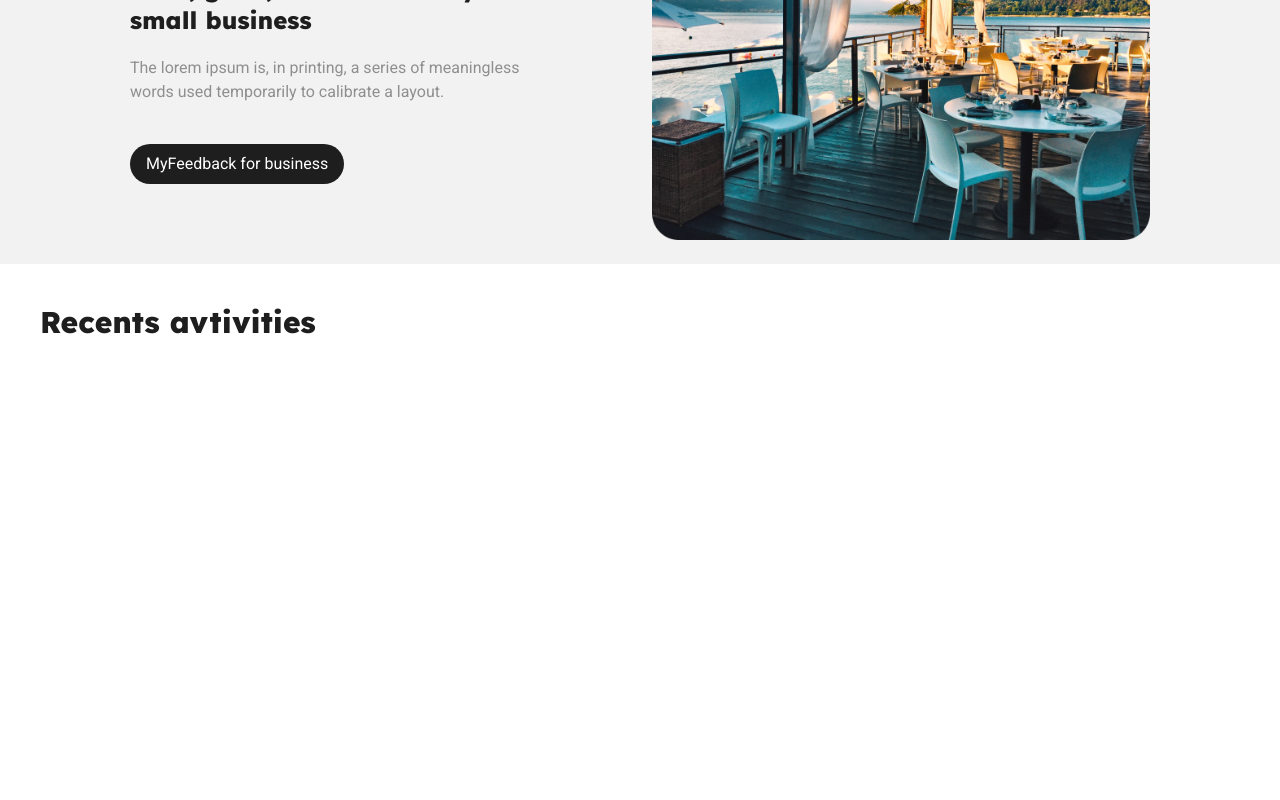
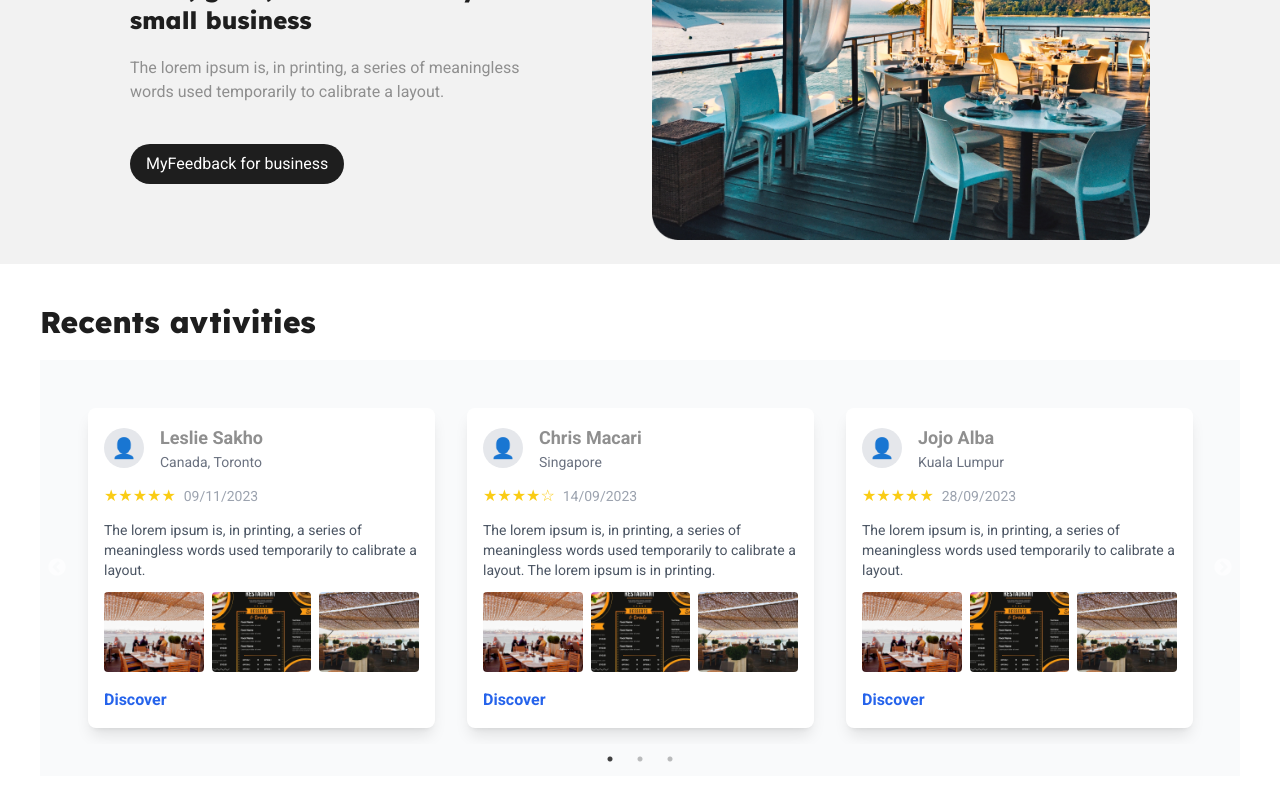
Before and after one commit to shakil-devcraft/myfeedback, a React (Vite) app: page /Restaurants in a window 1280 px wide. Shown: the part 2468-3268 px from the top of the page. Before the commit the page ends 2868 px from the top, so only its background shows below. Built offline with nearby package versions, Linux system fonts and the light colour scheme.

Commit message:
testimonial section start

```diff
--- a/src/components/shared/ActivitiesCard.jsx
+++ /dev/null
@@ -1,40 +0,0 @@
-import clsx from "clsx";
-import { twMerge } from "tailwind-merge";
-import PropTypes from "prop-types";
-
-const ActivitiesCard = ({
-  userImg,
-  user,
-  userLocation,
-  date,
-  description,
-  img
-}) => {
-  return (
-    <div className={twMerge(clsx("p-3 md:p-4"))}>
-      {/* Render Stars */}
-      {/* <div className="flex gap-1">
-        {Array.from({ length: 5 }).map((_, index) => (
-          <span
-            className="text-white bg-[#E8A641] w-4 h-4 text-base p-1 rounded-sm flex justify-center items-center text-center"
-            key={index}
-          >
-            &#9733;
-          </span> // Unicode Star
-        ))}
-      </div> */}
-
-    </div>
-  );
-};
-
-ActivitiesCard.propTypes = {
-  image: PropTypes.string.isRequired,
-  title: PropTypes.string.isRequired,
-  userLocation: PropTypes.string.isRequired,
-  date: PropTypes.string.isRequired,
-  description: PropTypes.string.isRequired,
-  img: PropTypes.string.isRequired,
-};
-
-export default ActivitiesCard;
--- a/src/components/slides/RecentsSlider.jsx
+++ /dev/null
@@ -1,62 +0,0 @@
-import Slider from "react-slick";
-import "slick-carousel/slick/slick.css";
-import "slick-carousel/slick/slick-theme.css";
-import { recentsActivities } from "../../api";
-import ActivitiesCard from "../shared/ActivitiesCard";
-
-const RecentsSlider = () => {
-  const settings = {
-    dots: true,
-    infinite: true,
-    speed: 500,
-    slidesToShow: 3,
-    slidesToScroll: 1,
-    responsive: [
-      {
-        breakpoint: 1024, // Large devices
-        settings: {
-          slidesToShow: 2,
-          slidesToScroll: 1,
-        },
-      },
-      {
-        breakpoint: 768, // Medium devices
-        settings: {
-          slidesToShow: 2,
-          slidesToScroll: 1,
-        },
-      },
-      {
-        breakpoint: 640, // Small devices
-        settings: {
-          slidesToShow: 1,
-          slidesToScroll: 1,
-        },
-      },
-    ],
-  };
-
-  return (
-    <section className="bg-b-color rounded-lg p-8">
-      <h2 className="text-white text-2xl md:text-3xl font-normal font-lexend text-center md:text-start lg:pl-2 mb-6">
-        Find the best restaurant ratings below
-      </h2>
-
-      <Slider {...settings}>
-          {recentsActivities?.map((item, index) => (
-              <ActivitiesCard
-              key={index}
-              userImg={item?.userImg}
-              user={item?.user}
-              userLocation={item?.userLocation}
-              date={item?.date}
-              description={item?.description}
-              img={item?.img}
-            />
-          ))}
-      </Slider>
-    </section>
-  );
-};
-
-export default RecentsSlider;
--- /dev/null
+++ b/src/components/slides/TestimonialSlider.jsx
@@ -0,0 +1,149 @@
+import Slider from "react-slick";
+import PropTypes from "prop-types";
+import "slick-carousel/slick/slick.css";
+import "slick-carousel/slick/slick-theme.css";
+
+const TestimonialCard = ({ user }) => {
+  const { name, location, date, rating, description, images } = user;
+
+  return (
+    <div className="p-4">
+      <div className="bg-white shadow-lg rounded-lg p-4 h-full">
+        {/* Header Section */}
+        <div className="flex items-center gap-4">
+          <div className="w-10 h-10 bg-gray-200 rounded-full flex items-center justify-center">
+            <span className="text-gray-500 text-xl">&#128100;</span>
+          </div>
+          <div>
+            <h3 className="font-bold text-lg">{name}</h3>
+            <p className="text-gray-500 text-sm">{location}</p>
+          </div>
+        </div>
+
+        {/* Rating & Date */}
+        <div className="flex items-center gap-2 my-3">
+          <div className="flex text-yellow-400">
+            {Array.from({ length: 5 }).map((_, index) => (
+              <span key={index}>
+                {index < rating ? "★" : "☆"} {/* Filled/Empty stars */}
+              </span>
+            ))}
+          </div>
+          <span className="text-gray-400 text-sm">{date}</span>
+        </div>
+
+        {/* Description */}
+        <p className="text-gray-600 text-sm mb-3">
+          {description.length > 150 ? description.slice(0, 150) + "..." : description}
+        </p>
+
+        {/* Image Gallery */}
+        <div className="grid grid-cols-3 gap-2 mt-3">
+          {images.map((img, index) => (
+            <img
+              key={index}
+              src={img}
+              alt="user feedback"
+              className="w-full h-20 object-cover rounded"
+            />
+          ))}
+        </div>
+
+        {/* Discover Link */}
+        <a href="#" className="text-blue-600 font-semibold mt-4 inline-block">
+          Discover
+        </a>
+      </div>
+    </div>
+  );
+};
+
+TestimonialCard.propTypes = {
+  user: PropTypes.shape({
+    name: PropTypes.string.isRequired,
+    location: PropTypes.string.isRequired,
+    date: PropTypes.string.isRequired,
+    rating: PropTypes.number.isRequired,
+    description: PropTypes.string.isRequired,
+    images: PropTypes.arrayOf(PropTypes.string).isRequired,
+  }),
+};
+
+const TestimonialSlider = () => {
+  const sliderSettings = {
+    dots: true,
+    infinite: true,
+    speed: 500,
+    slidesToShow: 3,
+    slidesToScroll: 1,
+    responsive: [
+      {
+        breakpoint: 1024, // Medium devices
+        settings: {
+          slidesToShow: 2,
+        },
+      },
+      {
+        breakpoint: 768, // Small devices
+        settings: {
+          slidesToShow: 1,
+        },
+      },
+    ],
+  };
+
+  const userData = [
+    {
+      name: "Leslie Sakho",
+      location: "Canada, Toronto",
+      date: "09/11/2023",
+      rating: 5,
+      description:
+        "The lorem ipsum is, in printing, a series of meaningless words used temporarily to calibrate a layout.",
+      images: [
+        // "https://via.placeholder.com/100",
+        "/img/recents-p (1).png",
+        "/img/recents-p (2).png",
+        "/img/recents-p (3).png",
+      ],
+    },
+    {
+      name: "Chris Macari",
+      location: "Singapore",
+      date: "14/09/2023",
+      rating: 4,
+      description:
+        "The lorem ipsum is, in printing, a series of meaningless words used temporarily to calibrate a layout. The lorem ipsum is in printing.",
+      images: [
+        "/img/recents-p (1).png",
+        "/img/recents-p (2).png",
+        "/img/recents-p (3).png",
+      ],
+    },
+    {
+      name: "Jojo Alba",
+      location: "Kuala Lumpur",
+      date: "28/09/2023",
+      rating: 5,
+      description:
+        "The lorem ipsum is, in printing, a series of meaningless words used temporarily to calibrate a layout.",
+      images: [
+        "/img/recents-p (1).png",
+        "/img/recents-p (2).png",
+        "/img/recents-p (3).png",
+      ],
+    },
+  ];
+
+  return (
+    <div className="p-8 bg-gray-50">
+      <Slider {...sliderSettings}>
+        {userData.map((user, index) => (
+          <TestimonialCard key={index} user={user} />
+        ))}
+      </Slider>
+    </div>
+  );
+};
+
+export default TestimonialSlider;
--- a/src/pages/Restaurants/RecentsActivities.jsx
+++ b/src/pages/Restaurants/RecentsActivities.jsx
@@ -1,4 +1,5 @@
 import Container from "../../components/shared/Container/Container";
+import TestimonialSlider from "../../components/slides/TestimonialSlider";
 
 const RecentsActivities = () => {
   return (
@@ -8,6 +9,7 @@ const RecentsActivities = () => {
           <h2 className="font-extrabold text-d-color font-lexend text-xl lg:text-3xl mb-5">
           Recents avtivities
           </h2>
+          <TestimonialSlider />
         </div>
       </Container>
     </section>
```
